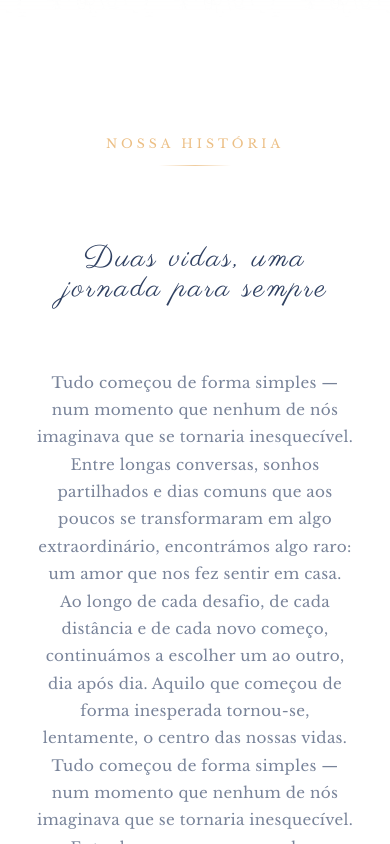
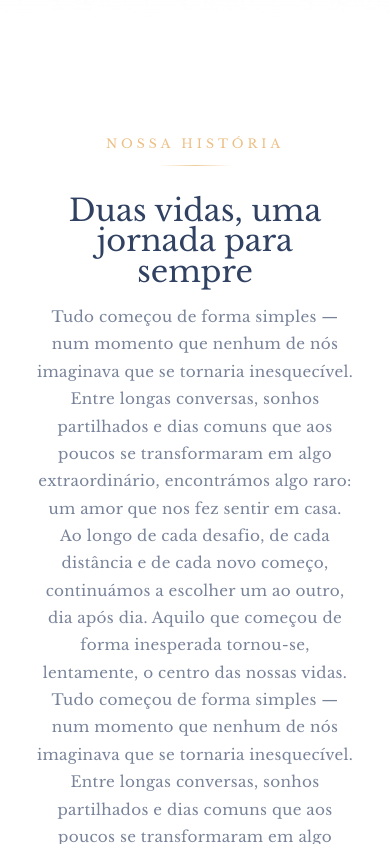
Before and after one commit to RodrigoSubtil/meu-casamento, a React (Vite) app: page / in a window 390 px wide. Shown: the part 700-1544 px from the top of the page. Built offline with nearby package versions, Linux system fonts and the light colour scheme.

Commit message:
Responsividade Home, correção

```diff
--- a/src/components/home/ourStory/contentOurStory.css
+++ b/src/components/home/ourStory/contentOurStory.css
@@ -24,7 +24,7 @@
 
    text-align: center;
 
-   gap: 4rem;
+   gap: 1rem;
 
    padding: 0 1rem;
 
@@ -36,17 +36,12 @@
 ========================= */
 
 .our-story-title {
-   font-family: var(--font-display);
+   margin: 0;
 
    font-size: var(--text-2xl);
    font-weight: 400;
 
-   margin: 0;
-
    color: var(--text-primary);
-   text-align: center;
-
-   letter-spacing: 0.08em;
 }
 
 /* =========================
```
